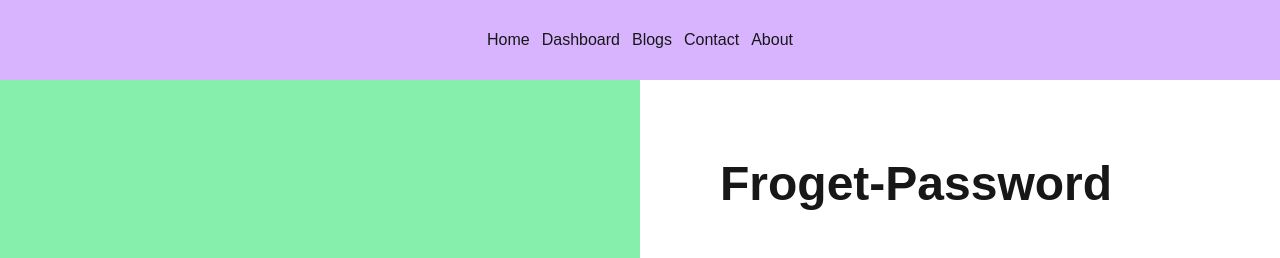
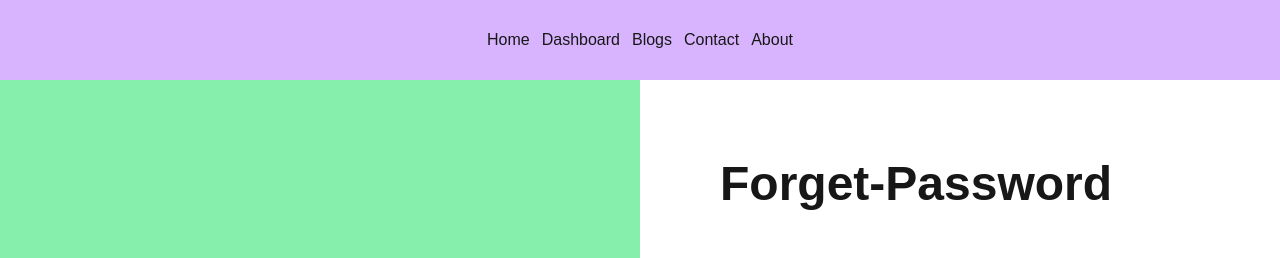
Before and after one commit to AfaqKhanNiazi/Next.js-layout-and-templates, a Next.js app: page /forget-password in a window 1280 px wide. Shown: the top 258 px of the page. Built offline with nearby package versions, Linux system fonts and the light colour scheme.

Commit message:
dashboard not change

```diff
--- a/package.json
+++ b/package.json
@@ -3,7 +3,7 @@
   "version": "0.1.0",
   "private": true,
   "scripts": {
-    "dev": "next dev --turbopack",
+    "dev": "next dev",
     "build": "next build",
     "start": "next start",
     "lint": "next lint"
--- a/src/app/(auth)/forget-password/page.js
+++ b/src/app/(auth)/forget-password/page.js
@@ -2,7 +2,7 @@
 export default function ForgetPassword() {
     return(
         <div className="container mx-auto text-center p-20">
-     <h1 className="font-bold text-5xl">Froget-Password</h1>
+     <h1 className="font-bold text-5xl">Forget-Password</h1>
         </div>
     )
 }
```
